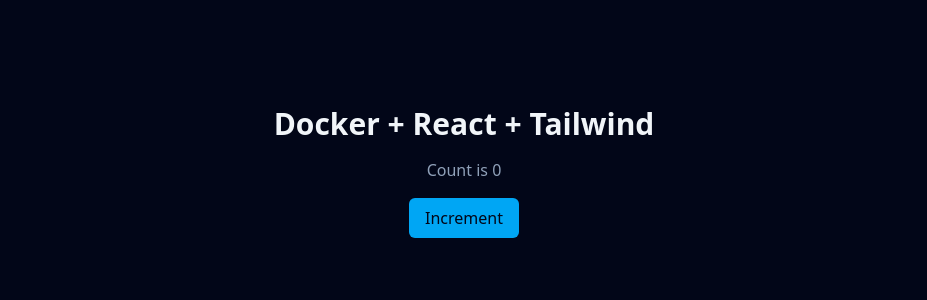
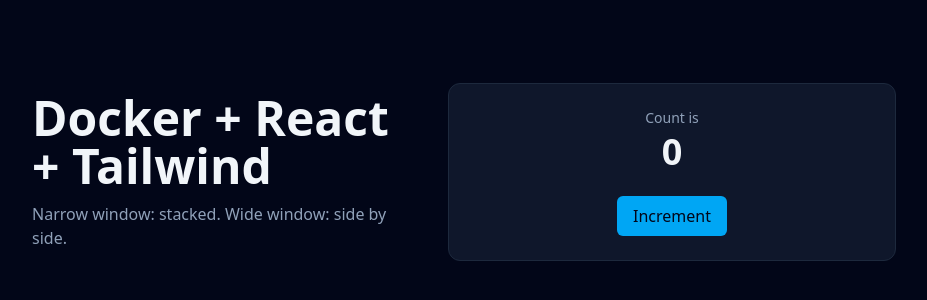
Before and after one commit to donbigosso/react-tailwind-docker, a React (Vite) app: page / in a window 1280 px wide. Shown: the part 228-528 px from the top of the page, without its empty margins (176-1103 px from the left). Built offline with nearby package versions, Linux system fonts and the light colour scheme.

Commit message:
Counter component moved to external file

```diff
--- a/src/App.jsx
+++ b/src/App.jsx
@@ -1,20 +1,17 @@
 import { useState } from 'react'
-
+import Counter from './components/Counter.jsx'
 export default function App() {
   const [count, setCount] = useState(0)
 
   return (
-    <main className="min-h-screen bg-slate-950 text-slate-100 flex items-center justify-center">
-      <div className="text-center space-y-4">
-        <h1 className="text-3xl font-semibold">Docker + React + Tailwind</h1>
-        <p className="text-slate-400">Count is {count}</p>
-        <button
-          className="px-4 py-2 rounded-md bg-sky-500 hover:bg-sky-400 text-slate-950 font-medium"
-          onClick={() => setCount(c => c + 1)}
-        >
-          Increment
-        </button>
+    <main className="min-h-screen bg-slate-950 text-slate-100 flex flex-col items-center justify-center gap-8 px-4 py-10 md:flex-row md:px-10">
+      <div className="max-w-sm text-center md:text-left">
+        <h1 className="text-3xl font-semibold lg:text-5xl">Docker + React + Tailwind</h1>
+        <p className="mt-3 text-slate-400 text-sm md:text-base">
+          Narrow window: stacked. Wide window: side by side.
+        </p>
       </div>
+      <Counter count={count} onIncrement={() => setCount(c => c + 1)} />
     </main>
   )
 }
```
Also changed, not shown: 1 other file (tests, documents, lock files or other folders).
